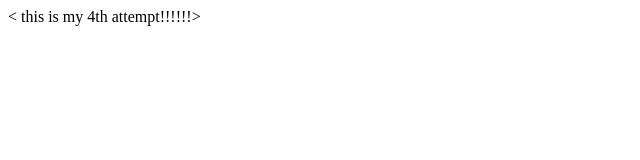
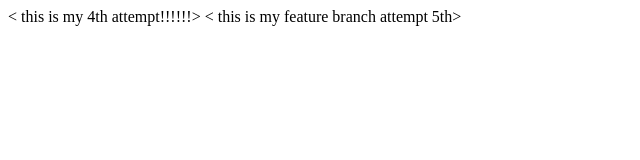
Before and after one commit to PoonamKambali/DemoApp, a plain HTML site: page index.html in a window 1280 px wide. Shown: the whole page, without its empty margins (0-640 px from the left). Drawn offline with Linux system fonts and the light colour scheme.

Commit message:
This is my feature 5 attempt

```diff
--- a/index.html
+++ b/index.html
@@ -3,3 +3,4 @@
 <This is my second attempt!!!!!!></This>
 <this is my third attempt!!!!!!!!/this>
 < this is my 4th attempt!!!!!!></this>
+< this is my feature branch attempt 5th></this>
```
